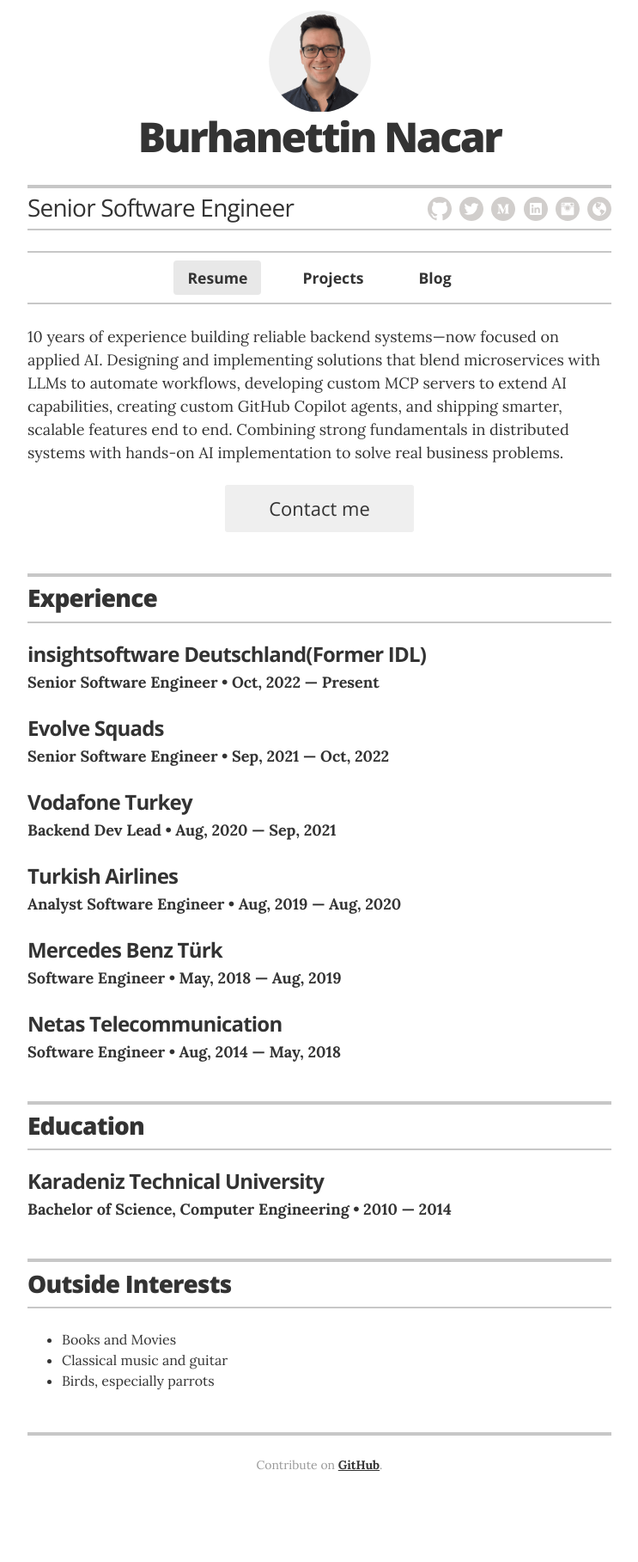
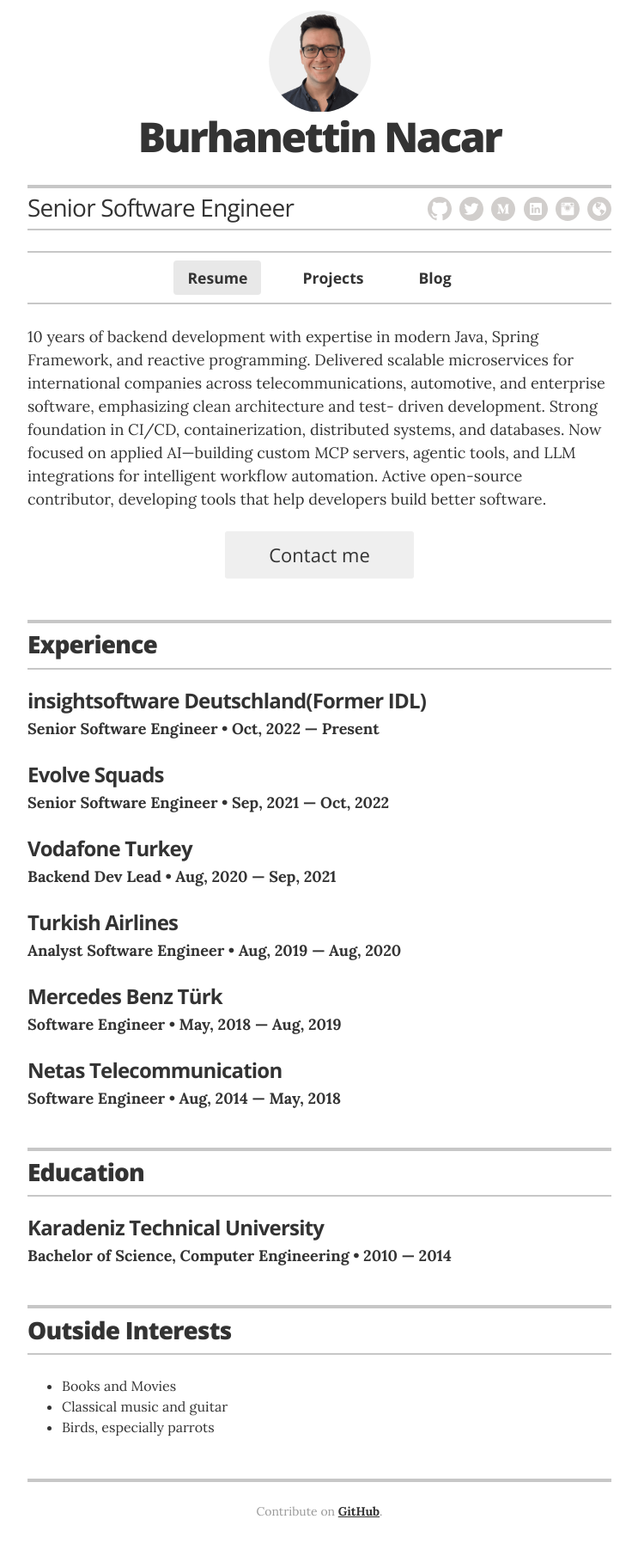
Before and after one commit to uppnrise/uppnrise.github.io, a Jekyll site: the page built from index.html, in a window 1280 px wide. Shown: the whole page at 86% size, without its empty margins (268-1011 px from the left). Built offline with Jekyll 4.4.1, drawn with Linux system fonts in a browser that asks for light colours; before the commit the page ends 1763 px from its top, so only the background shows below that.

Commit message:
Update header introduction to reflect backend expertise and focus on applied AI

```diff
--- a/_config.yml
+++ b/_config.yml
@@ -23,11 +23,13 @@ contact_address:         ""
 header_contact_info:     ""
 display_header_contact_info:    "false"
 
-header_intro: "<p>10 years of experience building reliable backend systems—now focused on applied AI. Designing and
-implementing solutions that blend microservices with LLMs to automate workflows, developing
-custom MCP servers to extend AI capabilities, creating custom GitHub Copilot agents, and shipping
-smarter, scalable features end to end. Combining strong fundamentals in distributed systems with
-hands-on AI implementation to solve real business problems.</p>"
+header_intro: "<p>10 years of backend development with expertise in modern Java, Spring Framework, and reactive
+programming. Delivered scalable microservices for international companies across
+telecommunications, automotive, and enterprise software, emphasizing clean architecture and test-
+driven development. Strong foundation in CI/CD, containerization, distributed systems, and
+databases. Now focused on applied AI—building custom MCP servers, agentic tools, and LLM
+integrations for intelligent workflow automation. Active open-source contributor, developing tools that
+help developers build better software.</p>"
 
 looking_for_work:        "yes"
 
```
